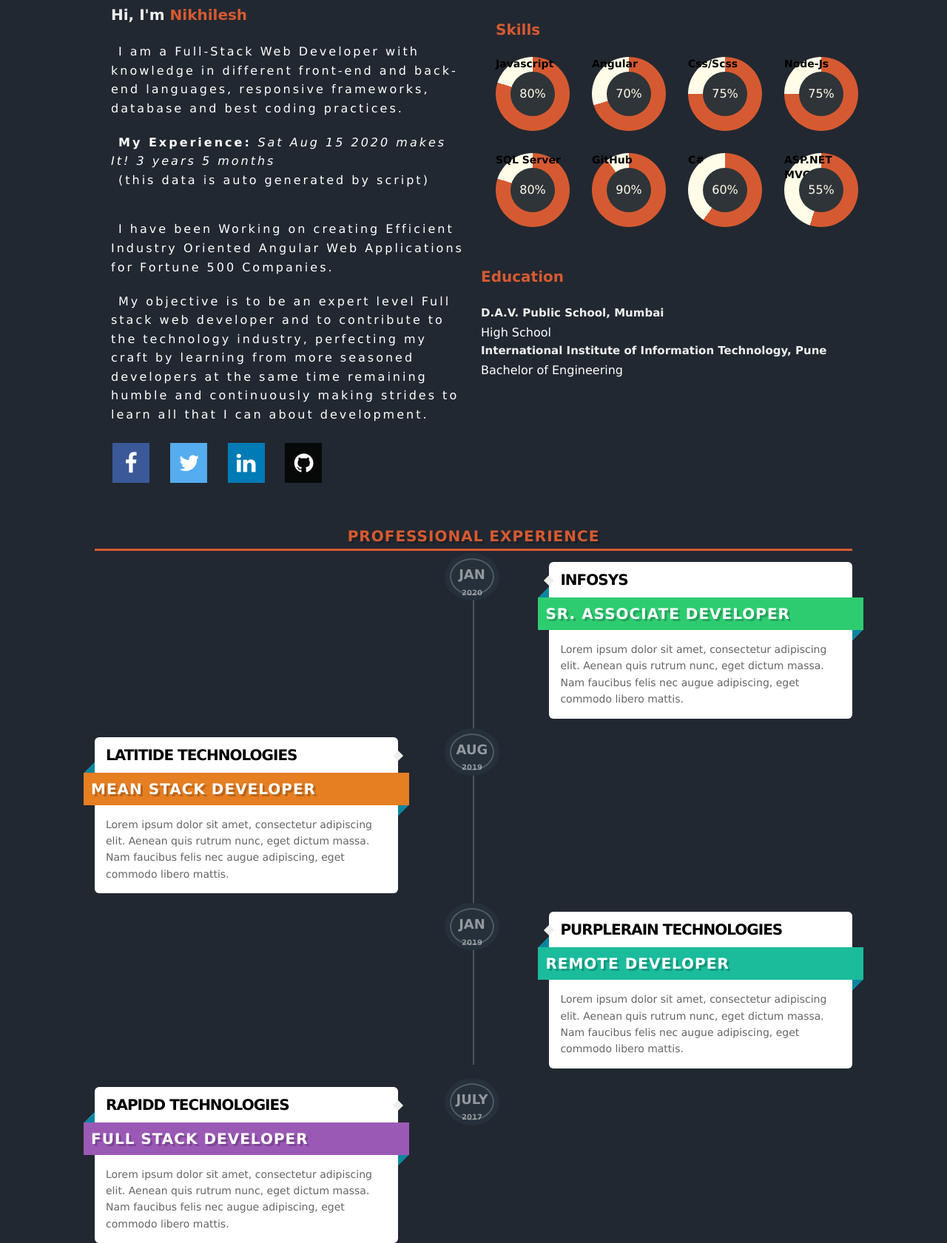
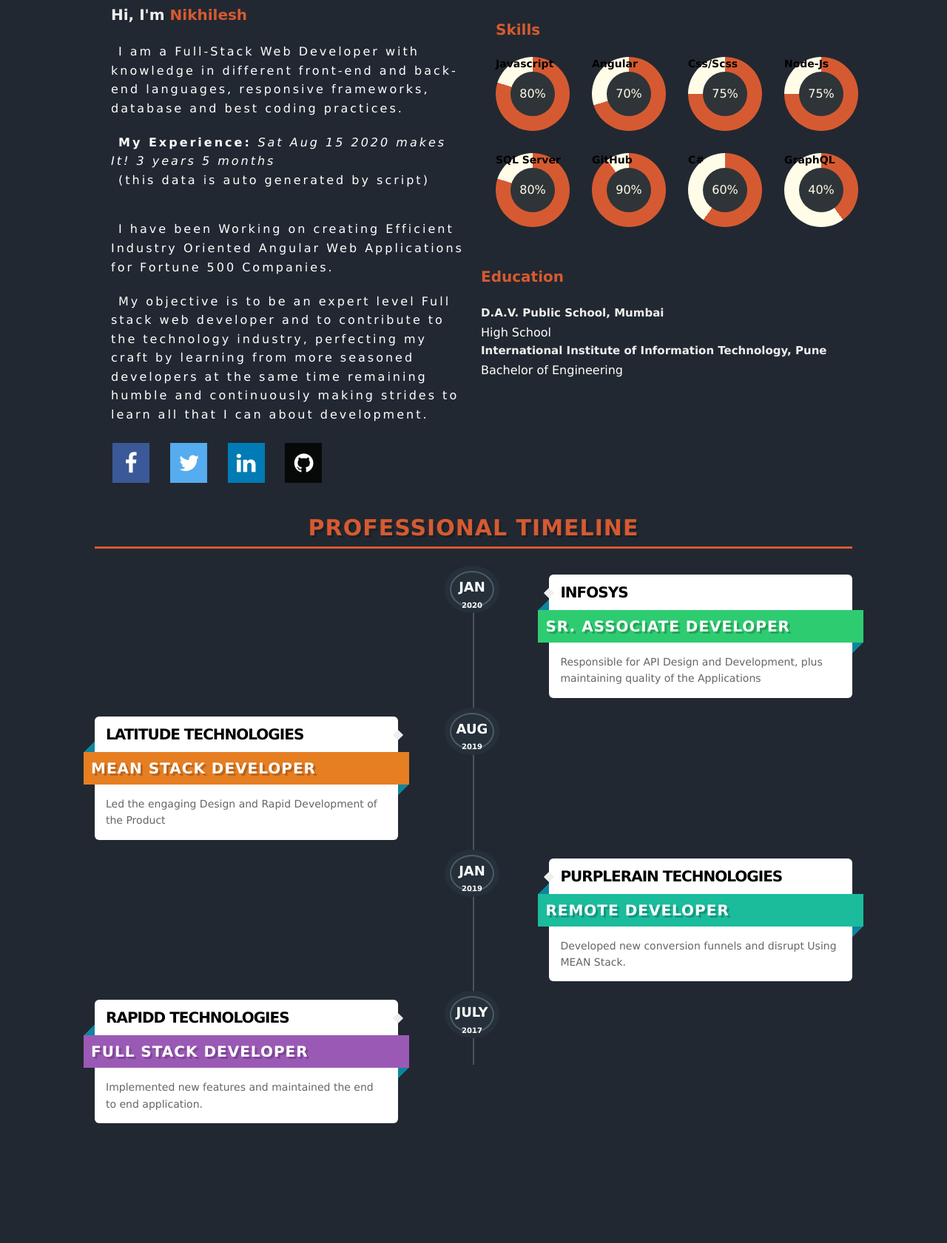
Before and after one commit to B0n-Echo/Javascript-Portfolio, a plain HTML site: page index.html in a window 1280 px wide. Shown: the part 877-2558 px from the top of the page at 74% size. After the commit the page ends 2396 px from the top, so only its background shows below. Drawn offline with nearby package versions, Linux system fonts and the light colour scheme.

Commit message:
🚧 Timeline part 2

```diff
--- a/index.html
+++ b/index.html
@@ -59,7 +59,7 @@
 
                     <h1>Hi! I'm Nikhilesh</h1>
                     <h2>Full-Stack Web Developer</h2>
-                    <h2 class="small"> Angular | Node | c#</h2>
+                    <h2 class="small"> Angular | Node  | GraphQL</h2>
                 </div>
             </div>
         </div>
@@ -145,9 +145,9 @@
                         <label class="skill">C#</label>
                     </div>
 
-                    <div class="progress-radial progress-55">
-                        <div class="overlay">55%</div>
-                        <label class="skill">ASP.NET MVC</label>
+                    <div class="progress-radial progress-40">
+                        <div class="overlay">40%</div>
+                        <label class="skill">GraphQL</label>
                     </div>
 
                 </div>
@@ -216,7 +216,7 @@
 
     <section id="timeline">
         <div class="experience-header">
-            <h3>Professional Experience</h3>
+            <h3>Professional Timeline</h3>
         </div>
         <article>
           <div class="inner">
@@ -227,7 +227,7 @@
             </span>
             <h2>Infosys</h2>
             <h3 class="title">Sr. Associate Developer</h3>
-            <p>Lorem ipsum dolor sit amet, consectetur adipiscing elit. Aenean quis rutrum nunc, eget dictum massa. Nam faucibus felis nec augue adipiscing, eget commodo libero mattis.</p>
+            <p>Responsible for API Design and Development, plus maintaining quality of the Applications</p>
           </div>
         </article>
         <article>
@@ -237,9 +237,9 @@
               <span class="month">Aug</span>
               <span class="year">2019</span>
             </span>
-            <h2>Latitide Technologies</h2>
+            <h2>Latitude Technologies</h2>
             <h3 class="title">MEAN Stack Developer</h3>
-            <p>Lorem ipsum dolor sit amet, consectetur adipiscing elit. Aenean quis rutrum nunc, eget dictum massa. Nam faucibus felis nec augue adipiscing, eget commodo libero mattis.</p>
+            <p>Led the engaging Design and Rapid Development of the Product</p>
           </div>
         </article>
         <article>
@@ -251,7 +251,7 @@
             </span>
             <h2>PurpleRain Technologies</h2>
             <h3 class="title">Remote Developer</h3>
-            <p>Lorem ipsum dolor sit amet, consectetur adipiscing elit. Aenean quis rutrum nunc, eget dictum massa. Nam faucibus felis nec augue adipiscing, eget commodo libero mattis.</p>
+            <p>Developed new conversion funnels and disrupt Using MEAN Stack.</p>
           </div>
         </article>
         <article>
@@ -263,7 +263,7 @@
             </span>
             <h2>Rapidd Technologies</h2>
             <h3 class="title">Full Stack Developer</h3>
-            <p>Lorem ipsum dolor sit amet, consectetur adipiscing elit. Aenean quis rutrum nunc, eget dictum massa. Nam faucibus felis nec augue adipiscing, eget commodo libero mattis.</p>
+            <p>Implemented new features and maintained the end to end application.</p>
           </div>
         </article>
         <!-- <article>
--- a/styles.css
+++ b/styles.css
@@ -634,12 +634,14 @@ font-size: 1.5rem;
 .experience-header{
   left: 0;
   right: 0;
+  margin-bottom: 3rem;
 }
 
 .experience-header h3{
   color: #d65a31;
   text-align: center;
-  font-size: 2rem;
+  margin-top: 0rem;
+  font-size: 3rem;
   font-weight: bold;
   border-bottom-style: solid;
   text-shadow: 3px 3px 0 rgba(0,0,0,0.2);
@@ -852,7 +854,7 @@ section#timeline article div.inner span.date {
   font-weight: 900;
   text-transform: uppercase;
   background: #25303B;
-  color: rgba(255,255,255,0.5);
+  color: rgba(255,255,255);
   border: 2px solid rgba(255,255,255,0.2);
   box-shadow: 0 0 0 7px #25303B;
 }
@@ -883,7 +885,6 @@ section#timeline article div.inner h2 {
 
 section#timeline .title{
   color: #fff;
-  /* background-color: #27B7D9; */
   font-size: 20px;
   font-weight: 700;
   letter-spacing: 1px;
@@ -916,8 +917,8 @@ section#timeline article div.inner h2:after {
   position: absolute;
   top: 20px;
   right: -5px;
-  	width: 10px;
-	  height: 10px;
+  width: 10px;
+	height: 10px;
   -webkit-transform: rotate(-45deg);
 }
 section#timeline article div.inner p {
@@ -927,6 +928,10 @@ section#timeline article div.inner p {
   background: #fff;
   color: #656565;
   border-radius: 0 0 6px 6px;
+}
+
+section#timeline article:nth-child(1)  {
+  margin-top: 1rem;
 }
 
 section#timeline article div.inner h2:after {
```
